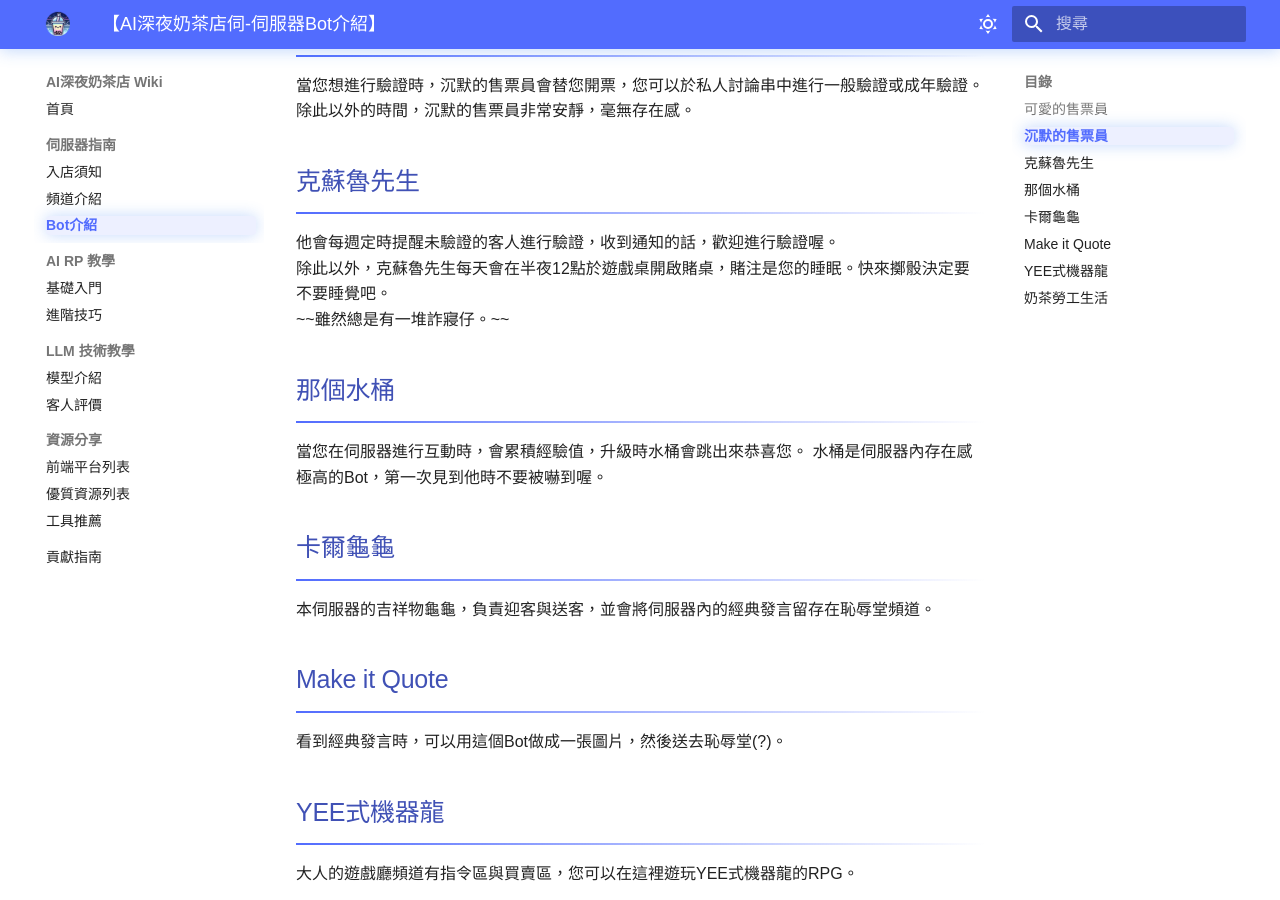
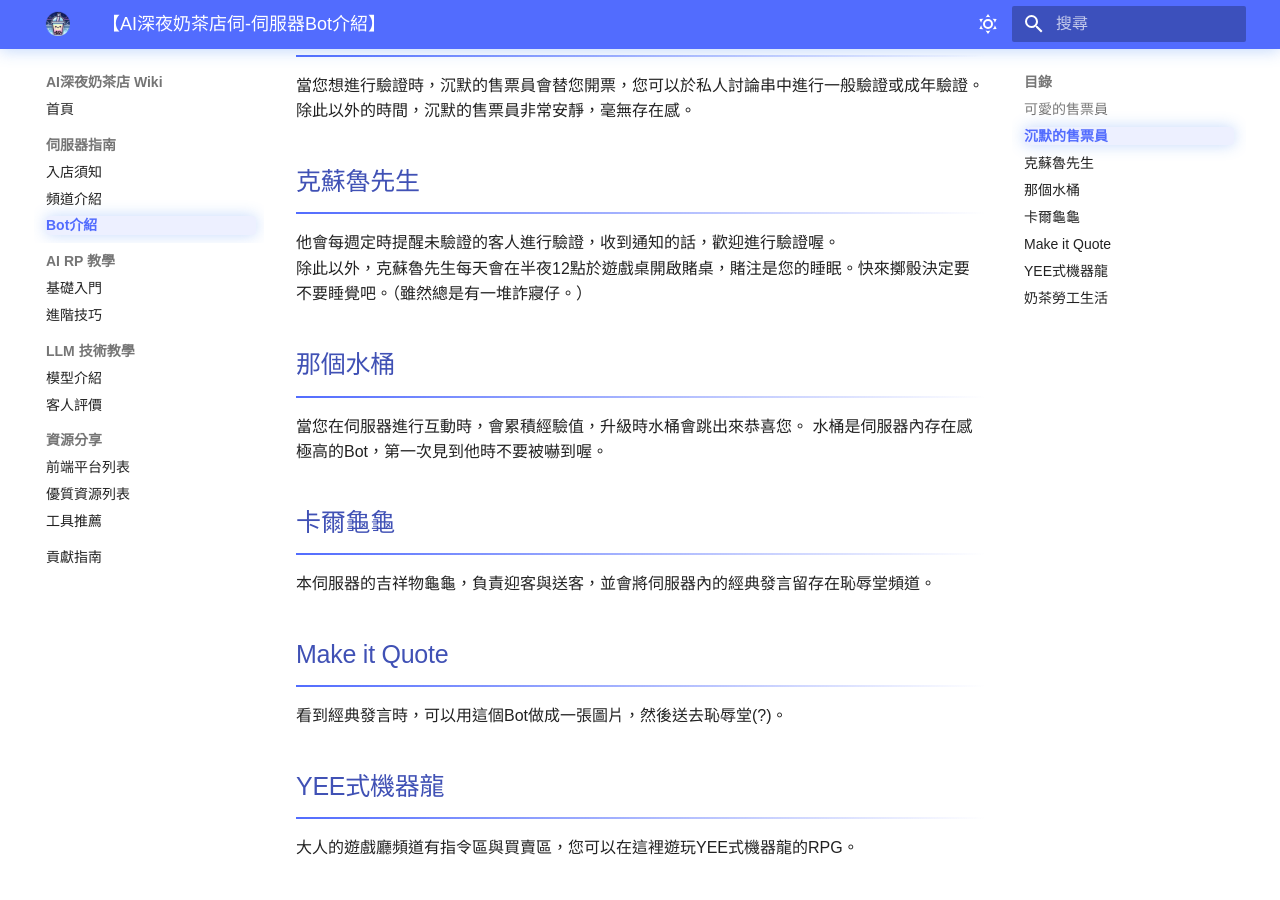
Before and after one commit to Chocochocococo/ai-milktea-wiki, an MkDocs documentation site: the page built from docs/server/bot.md, in a window 1280 px wide and 900 px high, scrolled down 468 px. Built offline with MkDocs 1.6.1 and Material for MkDocs 9.7.7, drawn with Linux system fonts in a browser that asks for light colours.

Commit message:
Update bot.md

```diff
--- a/docs/server/bot.md
+++ b/docs/server/bot.md
@@ -21,8 +21,7 @@ tags:
 
 ## 克蘇魯先生
 他會每週定時提醒未驗證的客人進行驗證，收到通知的話，歡迎進行驗證喔。
-除此以外，克蘇魯先生每天會在半夜12點於遊戲桌開啟賭桌，賭注是您的睡眠。快來擲骰決定要不要睡覺吧。
-~~雖然總是有一堆詐寢仔。~~
+除此以外，克蘇魯先生每天會在半夜12點於遊戲桌開啟賭桌，賭注是您的睡眠。快來擲骰決定要不要睡覺吧。（雖然總是有一堆詐寢仔。）
 
 ## 那個水桶
 當您在伺服器進行互動時，會累積經驗值，升級時水桶會跳出來恭喜您。
```
